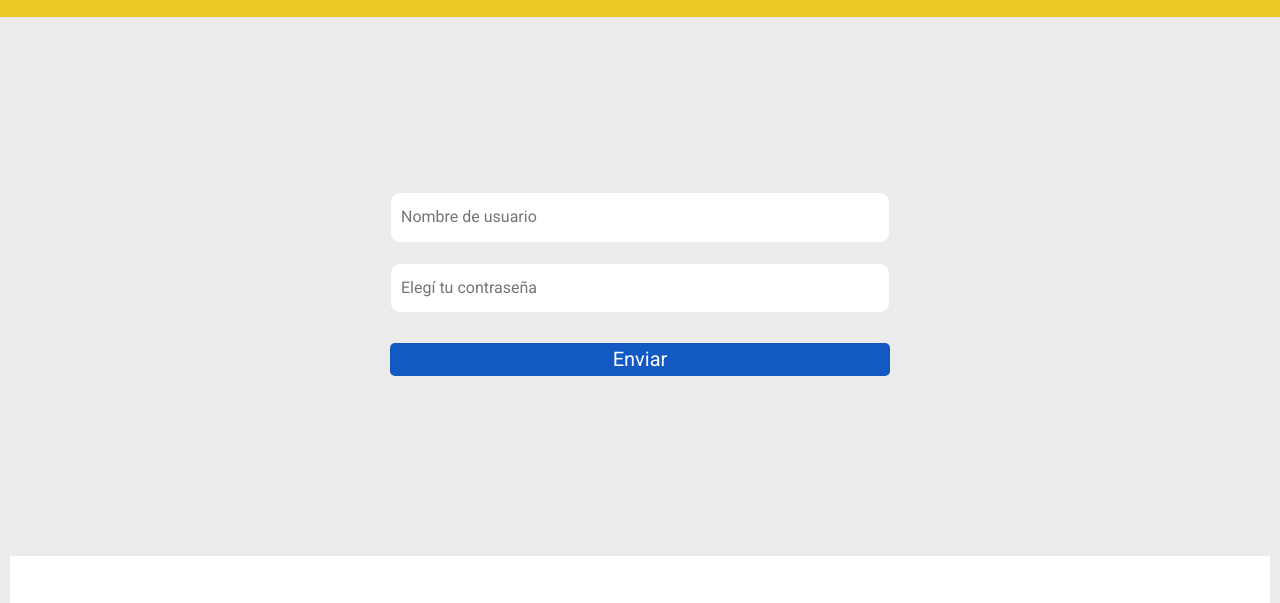
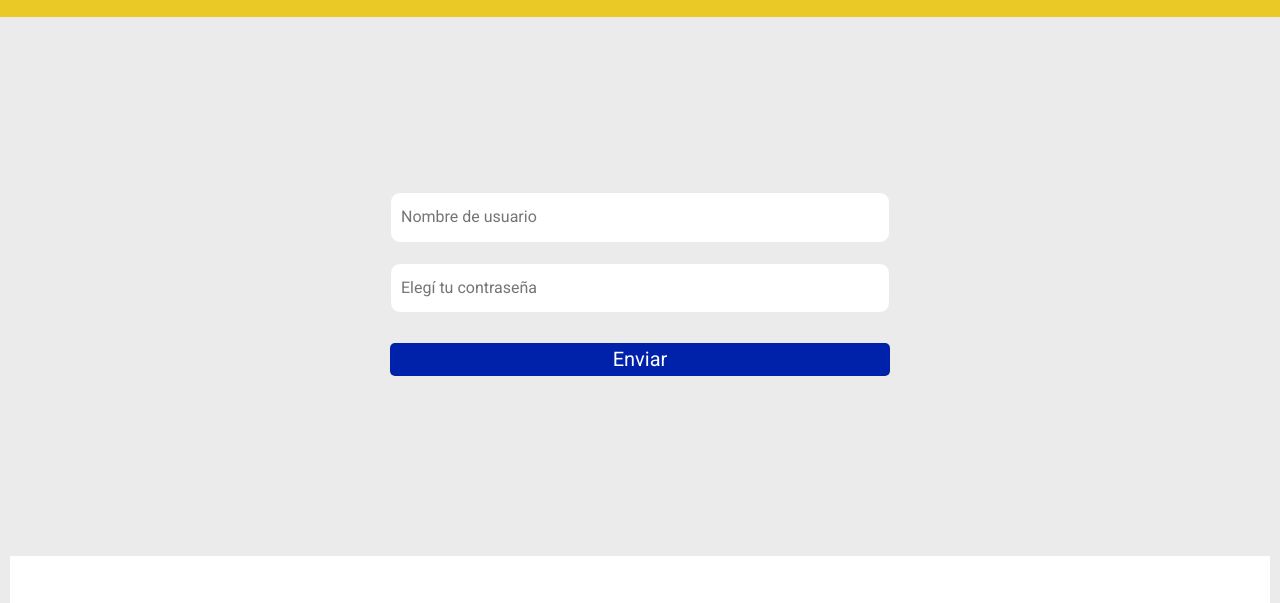
Before and after one commit to Facundo-Mayuri/mercado-liebre, a website: page views/login.html in a window 1280 px wide. In both pictures the pointer is over the button "Enviar". Shown: the part 150-753 px from the top of the page. Drawn offline with Linux system fonts and the light colour scheme.

Commit message:
update css

```diff
--- a/public/css/styles.css
+++ b/public/css/styles.css
@@ -228,6 +228,10 @@ body {
     background-color: #0022AA
 }
 
+.boton-formulario-login:hover {
+    background-color: #0022AA
+}
+
 .main-login {
     margin: auto;
     margin: 150px 0px;
```
